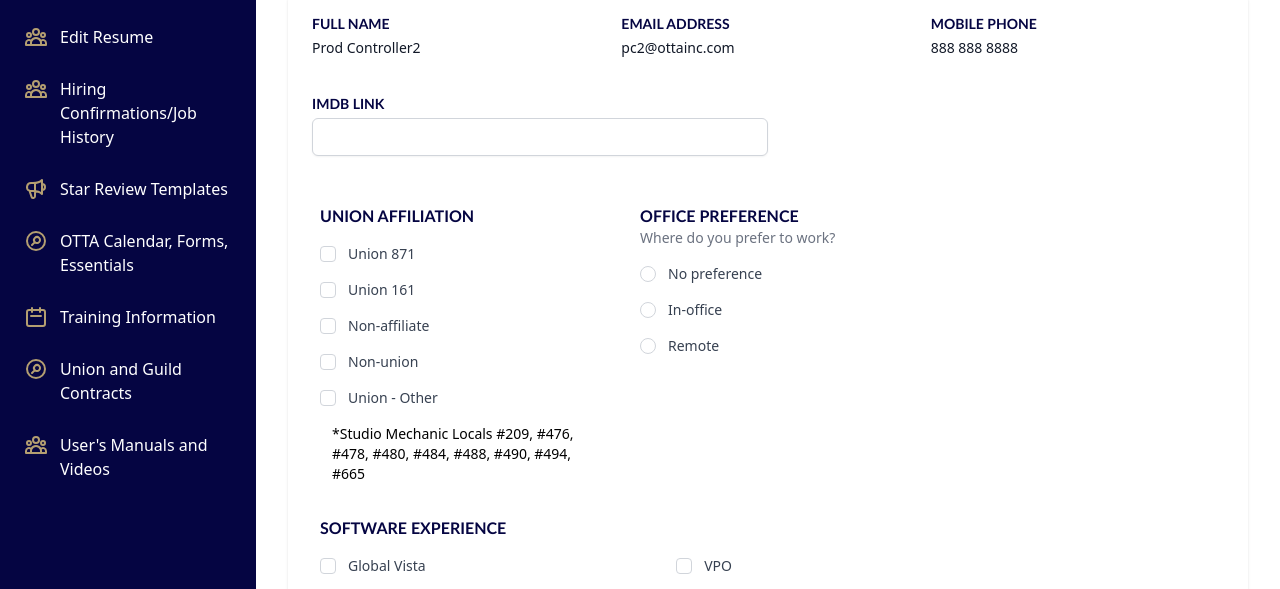
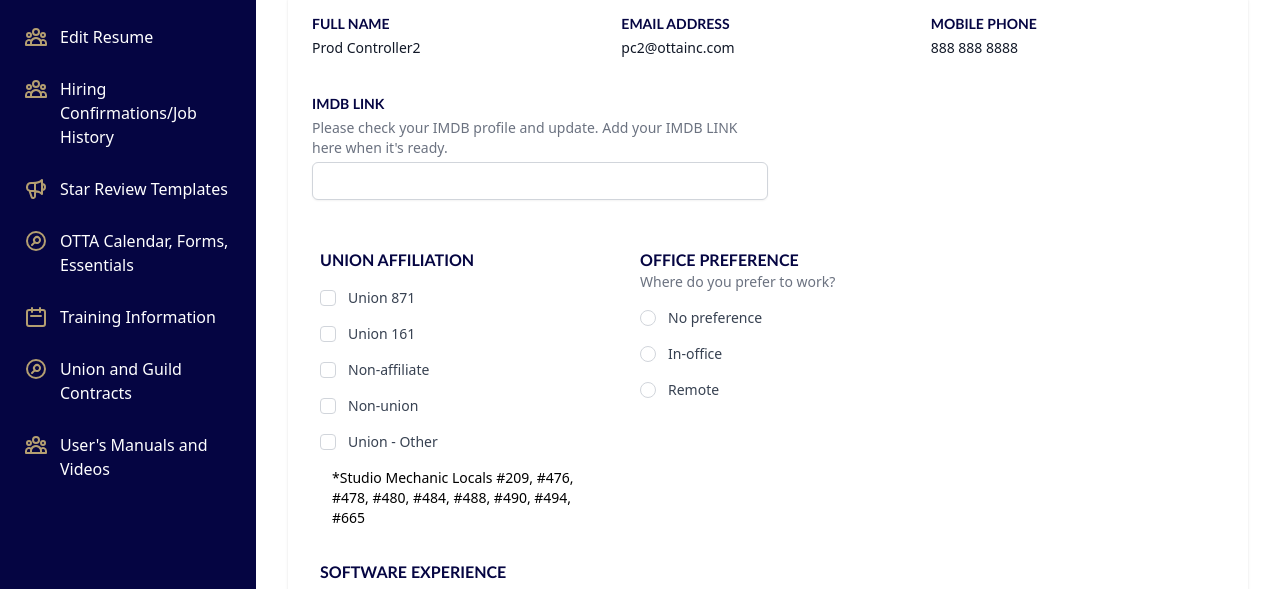
Before and after one commit to ervinCodes/OTTA-Members, a website: page Interior/member-resume.html in a window 1280 px wide. Shown: the part 187-776 px from the top of the page. Drawn offline with Linux system fonts and the light colour scheme; a web font is replaced by a local one.

Commit message:
Text updates

```diff
--- a/Interior/member-resume.html
+++ b/Interior/member-resume.html
@@ -1720,6 +1720,9 @@
                       class="block text-sm font-medium text-federal-blue font-gill-sans font-semibold"
                       >IMDB LINK</label
                     >
+                    <p class="mt-1 text-sm text-gray-500">
+                      Please check your IMDB profile and update. Add your IMDB LINK here when it's ready.
+                    </p>
                     <div class="mt-1">
                       <input
                         id="imdb-link"
```
